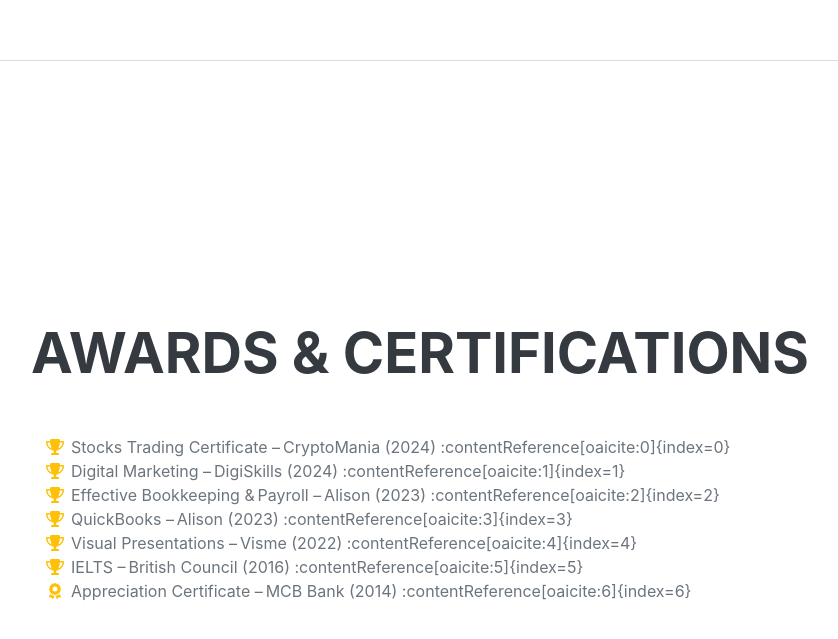
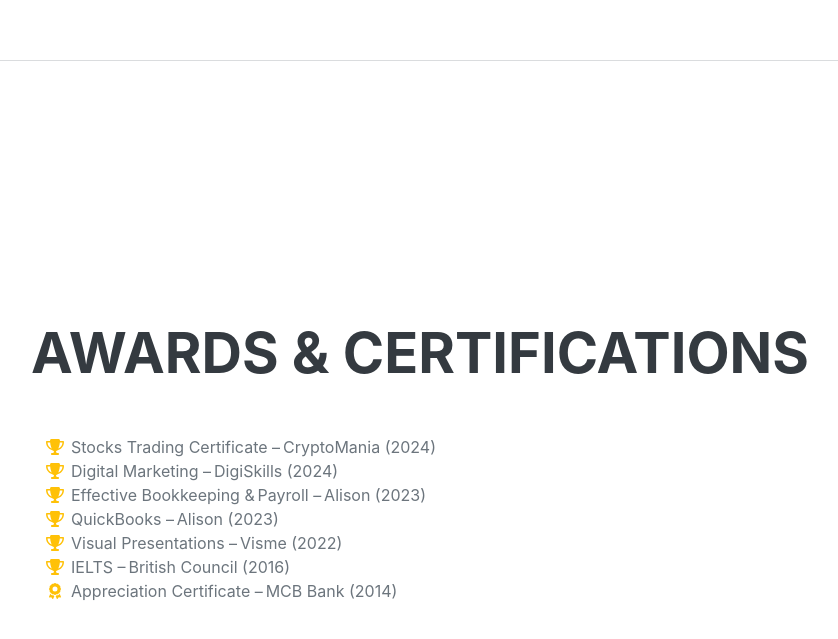
Before and after one commit to fz3089/my-cs-portfolio, a plain HTML site: page index.html in a window 1280 px wide. Shown: the part 6178-6817 px from the top of the page, without its empty margins (337-1175 px from the left). Drawn offline with Linux system fonts and the light colour scheme; files that its build step writes are made by us from their sources; files whose address does not match are found by name; a web font is replaced by a local one.

Commit message:
Update index.html

```diff
--- a/index.html
+++ b/index.html
@@ -266,13 +266,13 @@
     <div class="resume-section-content">
         <h2 class="mb-5">Awards &amp; Certifications</h2>
         <ul class="fa-ul mb-0">
-            <li><span class="fa-li"><i class="fas fa-trophy text-warning"></i></span> Stocks Trading Certificate – CryptoMania (2024) :contentReference[oaicite:0]{index=0}</li>
-            <li><span class="fa-li"><i class="fas fa-trophy text-warning"></i></span> Digital Marketing – DigiSkills (2024) :contentReference[oaicite:1]{index=1}</li>
-            <li><span class="fa-li"><i class="fas fa-trophy text-warning"></i></span> Effective Bookkeeping & Payroll – Alison (2023) :contentReference[oaicite:2]{index=2}</li>
-            <li><span class="fa-li"><i class="fas fa-trophy text-warning"></i></span> QuickBooks – Alison (2023) :contentReference[oaicite:3]{index=3}</li>
-            <li><span class="fa-li"><i class="fas fa-trophy text-warning"></i></span> Visual Presentations – Visme (2022) :contentReference[oaicite:4]{index=4}</li>
-            <li><span class="fa-li"><i class="fas fa-trophy text-warning"></i></span> IELTS – British Council (2016) :contentReference[oaicite:5]{index=5}</li>
-            <li><span class="fa-li"><i class="fas fa-award text-warning"></i></span> Appreciation Certificate – MCB Bank (2014) :contentReference[oaicite:6]{index=6}</li>
+            <li><span class="fa-li"><i class="fas fa-trophy text-warning"></i></span> Stocks Trading Certificate – CryptoMania (2024) </li>
+            <li><span class="fa-li"><i class="fas fa-trophy text-warning"></i></span> Digital Marketing – DigiSkills (2024) </li>
+            <li><span class="fa-li"><i class="fas fa-trophy text-warning"></i></span> Effective Bookkeeping & Payroll – Alison (2023) </li>
+            <li><span class="fa-li"><i class="fas fa-trophy text-warning"></i></span> QuickBooks – Alison (2023) </li>
+            <li><span class="fa-li"><i class="fas fa-trophy text-warning"></i></span> Visual Presentations – Visme (2022) </li>
+            <li><span class="fa-li"><i class="fas fa-trophy text-warning"></i></span> IELTS – British Council (2016) </li>
+            <li><span class="fa-li"><i class="fas fa-award text-warning"></i></span> Appreciation Certificate – MCB Bank (2014) </li>
         </ul>
     </div>
 </section>
```
